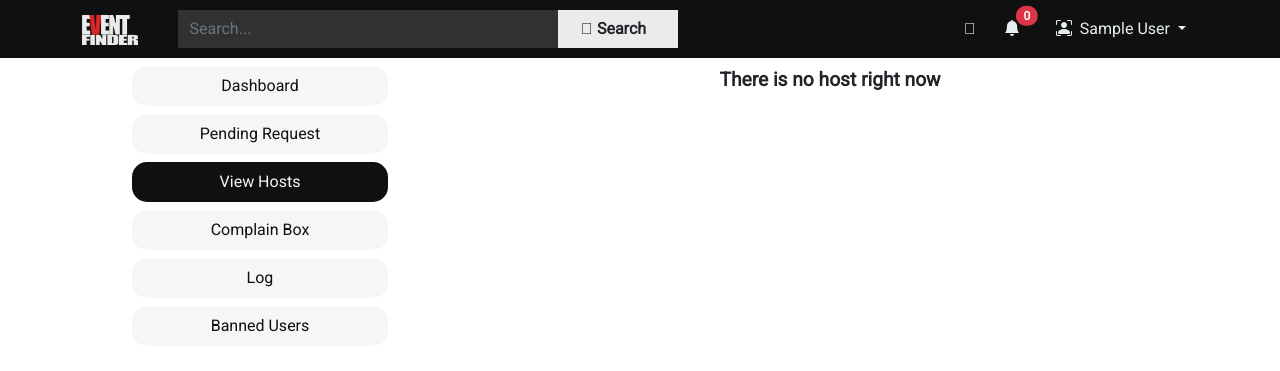
After one commit to MinusThetaOld/event-finder, a Flask app: page /admins/hosts in a window 1280 px wide. The commit adds this page. Shown: the top 371 px of the page. Run offline with Flask 2, Linux system fonts and the light colour scheme; a user stored in the database is signed in; tables that the repository leaves empty hold one stand-in row (values such as "Sample post"); data that the repository does not hold is empty; some libraries are stand-ins or nearby versions.

Commit message:
feat: Implemented demote a user

```diff
--- a/flaskr/admins/routes.py
+++ b/flaskr/admins/routes.py
@@ -22,6 +22,7 @@ def dashboard():
     users = User.query.order_by(desc(User.created_at))[:4]
     profiles = Profile.query.all()
     reqs = PromotionPending.query.all()
+    complains = Complain.query.all()
     data = {
         "Banned Users": 0,
         "Unverified Users": 0,
@@ -41,7 +42,29 @@ def dashboard():
         if profiles[i].user.role == Role.GENERAL:
             data["General Users"] = data.get("General Users")+1
 
-    return render_template("admins/dashboard.html", active="dashboard", users=users, data=data)
+    return render_template("admins/dashboard.html",
+                           active="dashboard",
+                           users=users, data=data,
+                           length_of_req_pending=len(reqs),
+                           length_of_complains=len(complains))
+
+
+@admins.route("/admins/hosts")
+@login_required
+def view_hosts():
+    hosts = User.query.filter_by(role=Role.HOST).all()
+    return render_template("admins/view_hosts.html", active="view_hosts",
+                           hosts=hosts, total_hosts=len(hosts))
+
+
+@admins.route("/admins/demote-host/<int:id>")
+@login_required
+def demote_host(id: int):
+    user = User.query.get(id)
+    user.role = Role.GENERAL
+    db.session.commit()
+    flash("The user is demoted to general member", "info")
+    return redirect(url_for("admins.view_hosts"))
 
 
 @admins.route("/admins/pending-request")
@@ -187,7 +210,8 @@ def ban_user(id: int):
     acc_restriction = AccountRestriction(expire_date, reason, id)
     db.session.add(acc_restriction)
     # push notification
-    notification = Notification(NotificationMessage.ban_user(reason), url_for("mains.homepage"), id)
+    notification = Notification(NotificationMessage.ban_user(
+        reason), url_for("mains.homepage"), id)
     db.session.add(notification)
     db.session.commit()
     flash(f"Account has been banned for {days} days.", "success")
@@ -203,7 +227,8 @@ def unban_user(id: int):
     else:
         db.session.delete(acc_restriction)
         # push notification
-        notification = Notification(NotificationMessage.unban_user(), url_for("mains.homepage"), id)
+        notification = Notification(
+            NotificationMessage.unban_user(), url_for("mains.homepage"), id)
         db.session.add(notification)
         db.session.commit()
         flash(f"The user is unbanned", "success")
--- a/flaskr/static/styles/base/flash-message.css
+++ b/flaskr/static/styles/base/flash-message.css
@@ -20,8 +20,8 @@
 
 .shadow-card-info, .shadow-card-message {
     background-color: #FFFFFF;
-    color: #71BFFF;
-    border-left: 10px solid #71BFFF !important;
+    color: #3f9ae4;
+    border-left: 10px solid #3f9ae4 !important;
 }
 
 .shadow-card-warning {
--- a/flaskr/templates/admins/admin-layout.html
+++ b/flaskr/templates/admins/admin-layout.html
@@ -22,6 +22,10 @@
                             class="list-group-item btn btn-settings my-1 {{ 'btn-settings-active' if active == 'pending_request' }}">
                             Pending Request
                         </a>
+                        <a href="{{ url_for('admins.view_hosts') }}"
+                            class="list-group-item btn btn-settings my-1 {{ 'btn-settings-active' if active == 'view_hosts' }}">
+                            View Hosts
+                        </a>
                         <a href="{{ url_for('admins.complain_box') }}"
                             class="list-group-item btn btn-settings my-1 {{ 'btn-settings-active' if active == 'complain_box' }}">
                             Complain Box
@@ -39,7 +43,7 @@
             </div>
         </div>
         <div class="col-md-8 mt-1">
-            {% block settings %} {% endblock %}
+            {% block admin_contents %} {% endblock %}
         </div>
     </div>
 </div>
--- a/flaskr/templates/admins/banned-users.html
+++ b/flaskr/templates/admins/banned-users.html
@@ -2,7 +2,7 @@
 
 {% block title %} Banned users {% endblock %}
 
-{% block settings %}
+{% block admin_contents %}
 {% if total_acc_restriction == 0 %}
 <p class="empty-status">There is no banned user</p>
 {% else %}
--- a/flaskr/templates/admins/complain-box.html
+++ b/flaskr/templates/admins/complain-box.html
@@ -2,7 +2,7 @@
 
 {% block title %} Complain box {% endblock %}
 
-{% block settings %}
+{% block admin_contents %}
 <div class="row">
     {% for complain in complains %}
     <div class="card card-body shadow-card px-4 mb-3">
--- a/flaskr/templates/admins/log.html
+++ b/flaskr/templates/admins/log.html
@@ -2,6 +2,6 @@
 
 {% block title %} Logs {% endblock %}
 
-{% block settings %}
+{% block admin_contents %}
 <h2 class="settings-header">Logs</h2>
 {% endblock %}
--- a/flaskr/templates/admins/pending-request.html
+++ b/flaskr/templates/admins/pending-request.html
@@ -2,7 +2,7 @@
 
 {% block title %} Pending request {% endblock %}
 
-{% block settings %}
+{% block admin_contents %}
 {% if total_requests == 0 %}
 <p class="empty-status">There is no pending request available now</p>
 {% else %}
--- /dev/null
+++ b/flaskr/templates/admins/view_hosts.html
@@ -0,0 +1,29 @@
+{% extends "admins/admin-layout.html" %}
+
+{% block title %} Hosts {% endblock %}
+
+{% block admin_contents %}
+{% if total_hosts == 0 %}
+<p class="empty-status">There is no host right now</p>
+{% else %}
+{% for host in hosts %}
+<div class="card card-body shadow-card mb-2">
+    <div class="d-flex flex-row">
+        <div class="d-flex flex-row align-self-center flex-grow-1">
+            <img src="{{ url_for('static', filename=host.profile.profile_photo) }}" alt=""
+                class="card-img align-self-center">
+            <a href="{{ url_for('profiles.view_profile', id=host.profile.id) }}"
+                class="d-flex flex-column align-self-center card-link-custom ms-3">
+                <h2 class="card-title-custom my-0">{{ host.profile.get_fullname() }}</h2>
+                <p class="card-body-custom my-0 text-muted">{{ host.email }}</p>
+                <p class="card-body-custom my-0"><i class="fas fa-external-link-alt"></i></p>
+            </a>
+        </div>
+        <div class="me-2 align-self-center">
+            <a href="{{ url_for('admins.demote_host', id=host.id) }}" class="btn btn-sm btn-danger">Demote</a>
+        </div>
+    </div>
+</div>
+{% endfor %}
+{% endif %}
+{% endblock %}
```
Also changed, not shown: flaskr/templates/admins/dashboard.html (+4 -4 lines).
